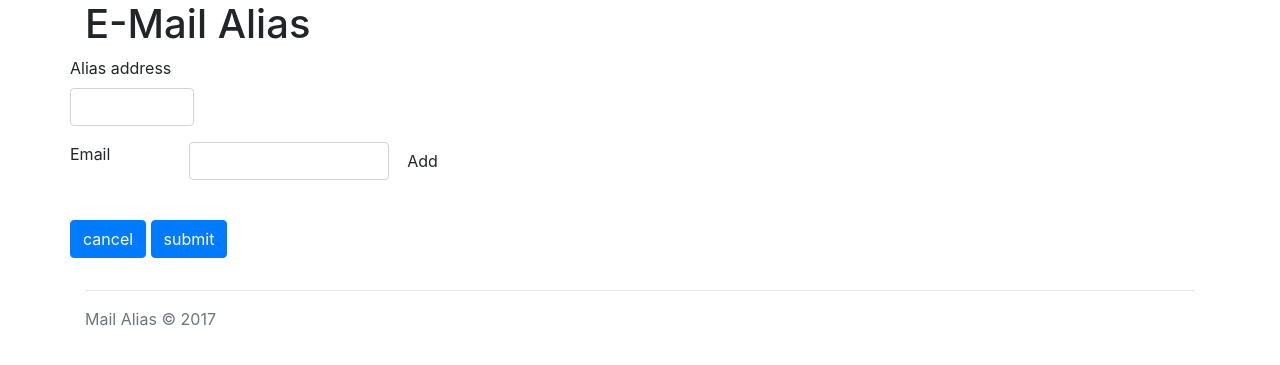
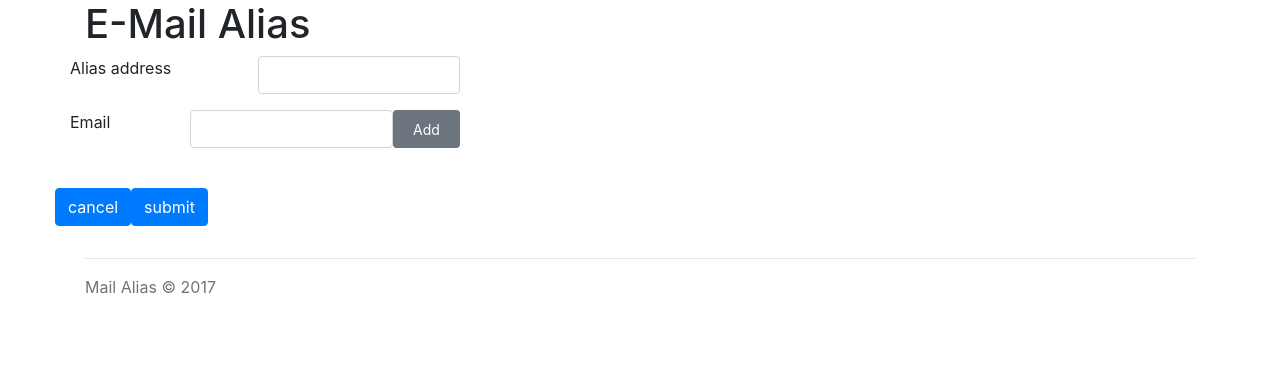
Before and after one commit to saymoniphal/mxalias, a Flask app: page /alias/showalias in a window 1280 px wide. Shown: the part 57-422 px from the top of the page. Run offline with Flask 2, Linux system fonts and the light colour scheme; some libraries are stand-ins or nearby versions.

Commit message:
adding .gitignore; got add email text working

```diff
--- a/mxalias/templates/newalias.html
+++ b/mxalias/templates/newalias.html
@@ -5,36 +5,43 @@
 {% block content %}
 
 <script language="JavaScript">
-var counter = 0;
+var counter = 1;
 function addEmail() {
+    // add a new text input for another email
     counter++;
     console.log("Function is called!");
-    var inputText = document.createElement("input");
-    inputText.type = "text";
-    inputText.id = "email" + counter;
-    document.forms["emails"]["inputemails"].appendChild(inputText);
-    document.getElementById("mxalias").style.color = "red";
+    // Create a new element for email
+    var newEmail = document.createElement("input");
+    newEmail.type = "text";
+    newEmail.id = "email" + counter;
+    // Get the current email element
+    var emailText = document.getElementById("email1");
+    // Get a reference to the parent node
+    var parentDiv = emailText.parentNode;
+
+    parentDiv.insertBefore(newEmail, emailText);
+    document.getElementById("display_email").innerHTML = "red";
     <!-- TO DO: appending child not working yet  because it seems to be in same row ... need to add a div, row?-->
 }
 </script>
 
 <form class="form-horizontal" method="post" name="emails">
-	<div class="form-group">
-		<label for="mxalias" class="control-label">Alias address</label>
-		<input type="text" class="form-control col-md-4" id="mxalias">
+	<div class="form-group row">
+		<label for="mxalias" class="control-label col-md-6">Alias address</label>
+		<input type="text" class="form-control col-md-6" id="mxalias">
 	</div>
 
 	<div class="form-group row" id="inputemails">
-		<label for="email" class="col-md-4">Email</label>
-		<input type="text" class="form-control col-md-6" id="mail">
-		<input type="button" class="btn btn-default col-md-2" id="addemail"
+		<label for="email" class="control-label col-md-4">Email</label>
+		<input type="text" class="form-control col-md-6" id="email1">
+		<input type="button" class="btn btn-secondary btn-sm col-md-2" id="addemail"
             onclick="addEmail()" value="Add">
 	</div>
     <div class="form-group row">
         <label for="display_email" class="col-md-4" id="display_email"></label>
     </div>
 
-	<div class="form-group">
+	<div class="form-group row">
 		<button class="btn btn-primary" value="cancel">cancel</button>
 		<button class="btn btn-primary" value="submit">submit</button>
 	</div>
--- a/mxalias/view/alias.py
+++ b/mxalias/view/alias.py
@@ -6,8 +6,12 @@ from flask import redirect, url_for, render_template
 from mxalias import app
 
 @app.route('/v1/alias/edit', method=("GET", "POST"))
+def editAlias():
+    return render_template('newalias.html')
+
+@app.route('/v1/alias/new', method=("POST"))
 def newAlias():
-    return render_template('newalias.html'))
+    return render_template('newalias.html')
 
 @app.route('/v1/alias/mails')
 def showAll():
```
Also changed, not shown: 1 other file.
